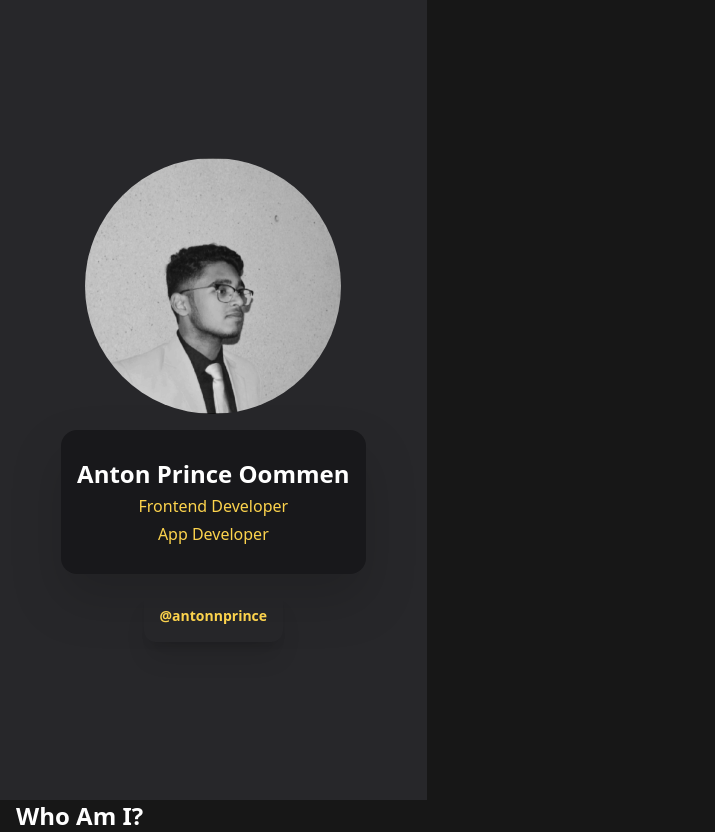
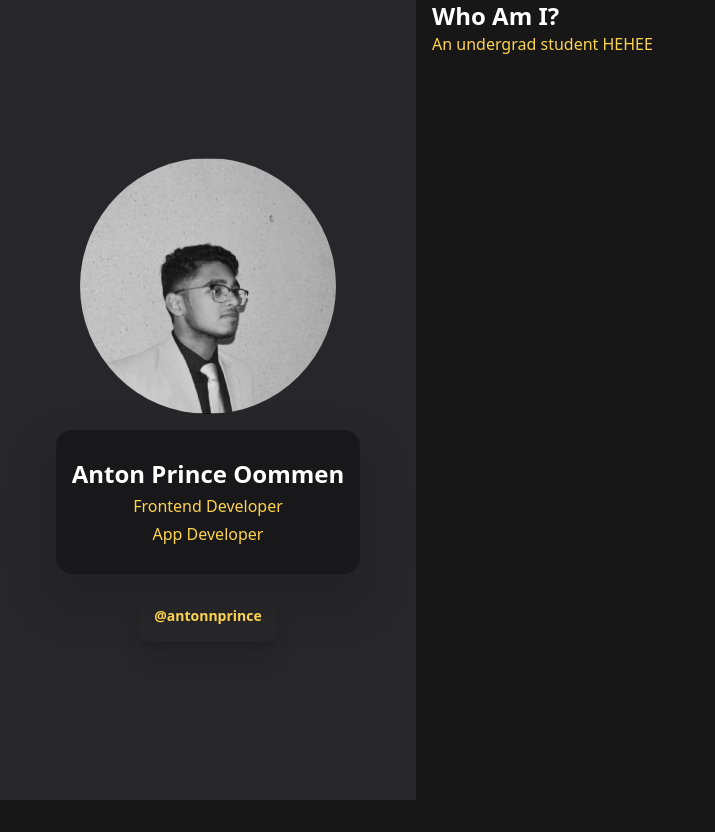
Before and after one commit to antonnprince/My-Portfolio, a plain HTML site: page index.html in a window 1280 px wide. Shown: the whole page, without its empty margins (0-715 px from the left). After the commit the page ends 800 px from the top, so only its background shows below. Drawn offline with nearby package versions, Linux system fonts and the light colour scheme.

Commit message:
update about section

```diff
--- a/index.html
+++ b/index.html
@@ -7,7 +7,7 @@
     <meta name="viewport" content="width=device-width, initial-scale=1.0" />
     <script src="https://cdn.tailwindcss.com"></script>
   </head>
-  <body class="bg-neutral-900 font-sans flex-col">
+  <body class="bg-neutral-900 font-sans flex flex-row">
     <!-- PROFILE -->
 
       <div class="flex-col space-y-4 flex bg-zinc-800 h-screen w-1/3 text-white
@@ -53,8 +53,9 @@
       <!-- PROFILE ENDS -->
 
       <!-- ABOUT SECTION -->
-      <div class="about mx-4 w-2/3 flex-col justify-center items-center">
+      <div class="about mx-4 w-2/3">
         <h1 class="text-2xl text-white font-bold">Who Am I?</h1>
+        <p class="text-amber-300">An undergrad student HEHEE</p>
       </div>
 
 
```
